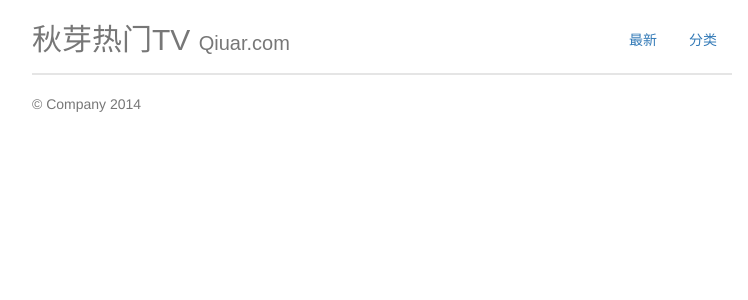
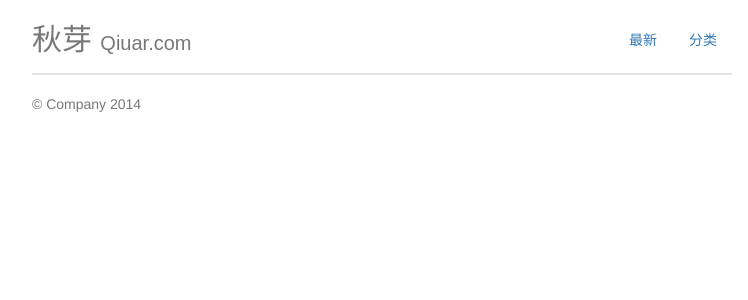
Before and after one commit to simyy/Dinglive, a Python web app: template app/templates/base.html in a window 1280 px wide. Shown: the top 300 px of the page, without its empty margins (258-1006 px from the left). Run offline with Jinja, Linux system fonts and the light colour scheme; the template is opened without the code that fills it, so the values that code supplies are empty; some libraries are stand-ins or nearby versions.

Commit message:
chg title

```diff
--- a/app/templates/base.html
+++ b/app/templates/base.html
@@ -15,7 +15,7 @@
 	<!-- Custom styles for this template -->
     <link href="/static/css/jumbotron-narrow.css" rel="stylesheet">
 	{% block css %}{% endblock %}
-	<title>{% block title %}秋芽热门tv{% endblock %}</title>
+	<title>{% block title %}秋芽{% endblock %}</title>
 </head>
 <body>
 	<div class="container">
@@ -27,7 +27,7 @@
             		<li role="presentation" class="{% block nav_ctg %}{% endblock %}"><a href="/ctg">分类</a></li>
           		</ul>
         	</nav>
-        	<h3 class="text-muted title">秋芽热门TV <font>Qiuar.com</font></h3>
+        	<h3 class="text-muted title">秋芽 <font>Qiuar.com</font></h3>
       	</div>
 		{% endblock %}
 	    {% block content %}{% endblock %}
```
